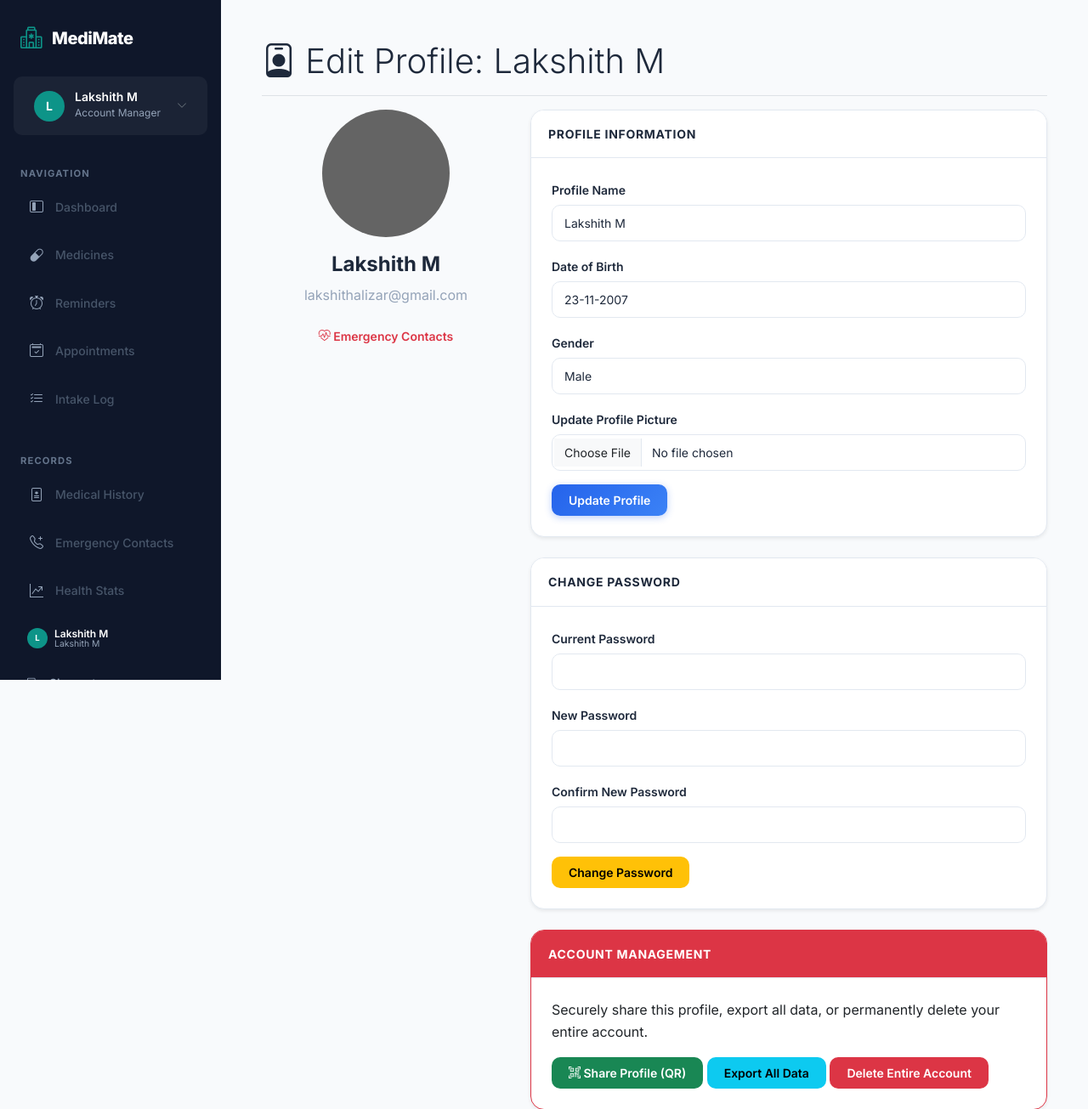
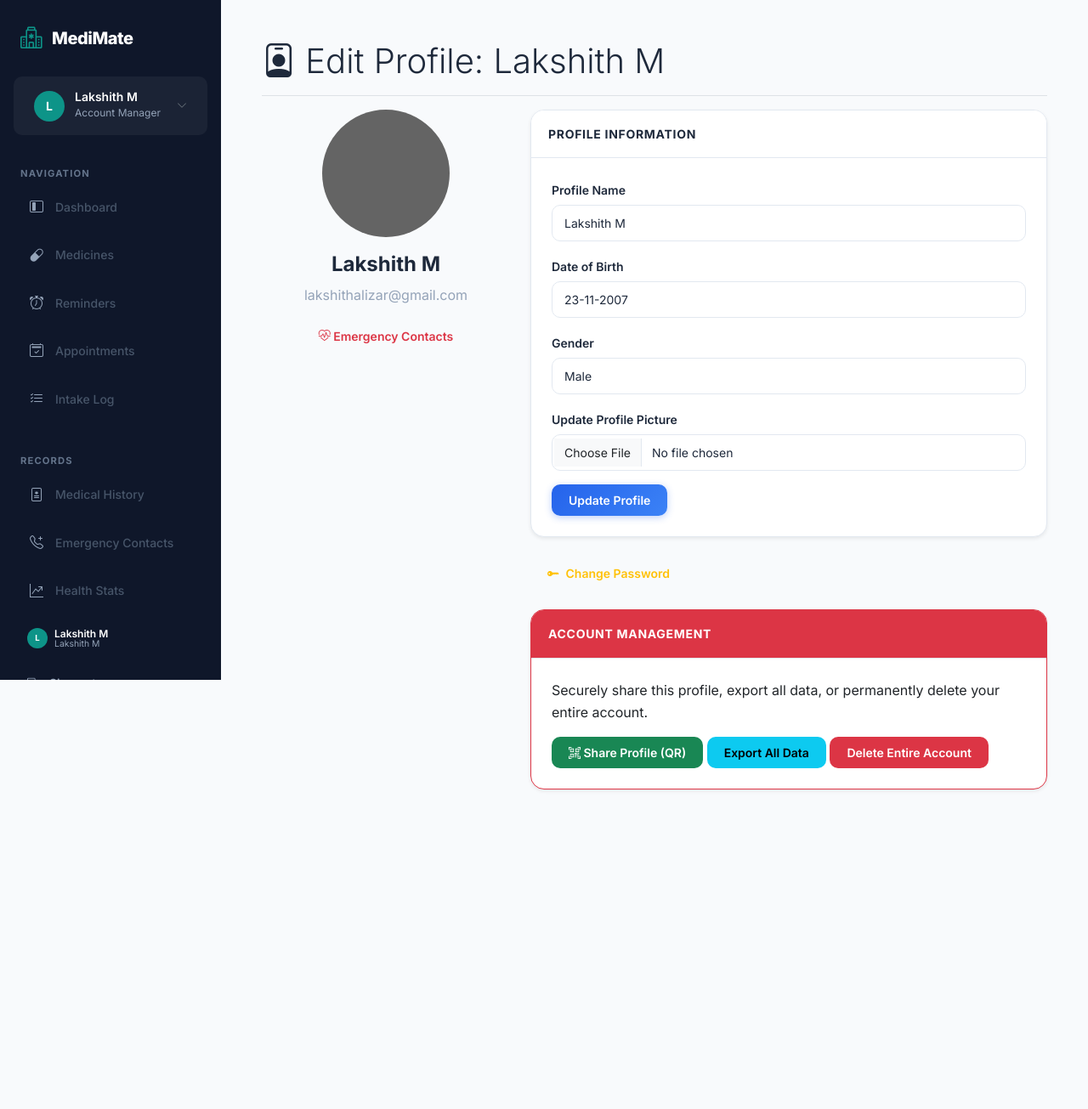
Before and after one commit to TeamO-6/MediMate, a Flask app: page /manage_profile/1 in a window 1280 px wide. Shown: the top 1305 px of the page at 85% size. After the commit the page ends 930 px from the top, so only its background shows below. Run offline with Flask 3, Linux system fonts and the light colour scheme; a user stored in the database is signed in; data comes from the database, SQL or seed files in the repository; some libraries are stand-ins or nearby versions.

Commit message:
feat(ui): collapse change password section by default

```diff
--- a/templates/manage_profile.html
+++ b/templates/manage_profile.html
@@ -34,16 +34,24 @@
         </div>
 
         {% if profile.is_manager %}
+            <div class="mb-4">
+                <button class="btn btn-outline-warning" type="button" data-bs-toggle="collapse" data-bs-target="#changePasswordCollapse" aria-expanded="{% if password_form.errors %}true{% else %}false{% endif %}" aria-controls="changePasswordCollapse">
+                    <i class="bi bi-key-fill me-1"></i> Change Password
+                </button>
+            </div>
+
+            <div class="collapse {% if password_form.errors %}show{% endif %}" id="changePasswordCollapse">
                 <div class="card shadow-sm mb-4">
-                <div class="card-header">Change Password</div>
+                    <div class="card-header bg-warning bg-opacity-10 text-dark fw-bold">Change Password</div>
                     <div class="card-body">
                         <form method="POST">
                             {{ password_form.hidden_tag() }}
                             {{ render_field(password_form.current_password) }}
                             {{ render_field(password_form.new_password) }}
                             {{ render_field(password_form.confirm_new_password) }}
-                        <button type="submit" name="submit_password" class="btn btn-warning">Change Password</button>
+                            <button type="submit" name="submit_password" class="btn btn-warning">Update Password</button>
                         </form>
+                    </div>
                 </div>
             </div>
 
```
Lines whose indentation alone changed are shown as unchanged.
